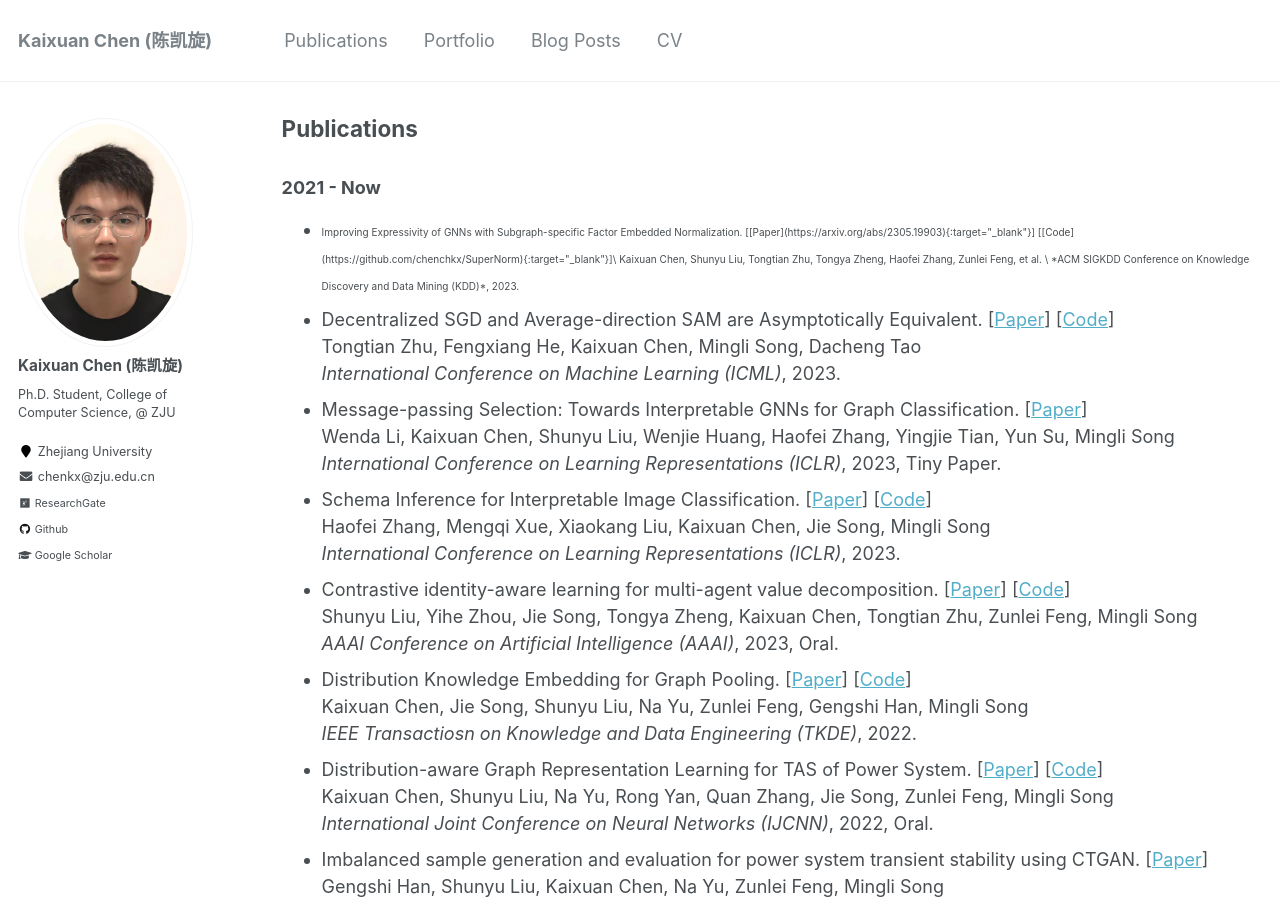
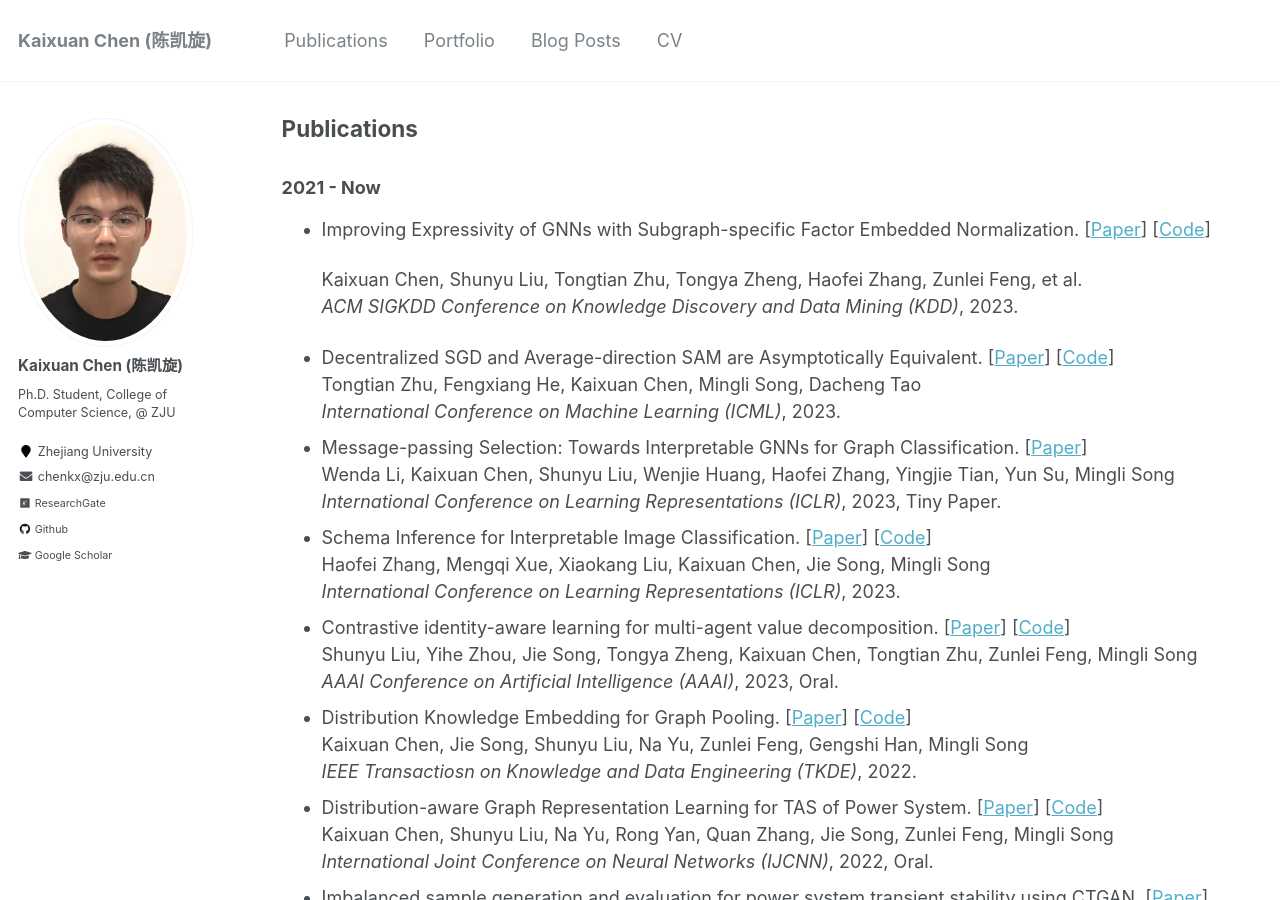
Before and after one commit to chenchkx/chenchkx.github.io, a Jekyll site: the page built from _pages/publications.md, in a window 1280 px wide and 900 px high. Built offline with Jekyll 4.4.1, drawn with Linux system fonts in a browser that asks for light colours; some of the changed lines change nothing that is shown.

Commit message:
recover font-size in md

```diff
--- a/_pages/publications.md
+++ b/_pages/publications.md
@@ -6,13 +6,14 @@ author_profile: true
 redirect_from:
   - /resume
 ---
+## 2021 - Now
+<!-- <p size='1'>一对中括号就可以将文字转换为超链接，如: <a href="">北京</a>，<a href="">上海</a>，<a href="">广州</a>，<a href="">深圳</a></p>\\ -->
 
-## 2021 - Now
+- Improving Expressivity of GNNs with Subgraph-specific Factor Embedded Normalization. [[Paper](https://arxiv.org/abs/2305.19903){:target="_blank"}] [[Code](https://github.com/chenchkx/SuperNorm){:target="_blank"}]\\
+  <!-- Kaixuan Chen, Shunyu Liu, Tongtian Zhu, Ji Qiao, Yun Su, Yingjie Tian, Tongya Zheng, Haofei Zhang, Zunlei Feng, Jingwen Ye, Mingli Song. \\ -->
 
-- <font size="1">Improving Expressivity of GNNs with Subgraph-specific Factor Embedded Normalization. [[Paper](https://arxiv.org/abs/2305.19903){:target="_blank"}] [[Code](https://github.com/chenchkx/SuperNorm){:target="_blank"}]\\
-  <!-- Kaixuan Chen, Shunyu Liu, Tongtian Zhu, Ji Qiao, Yun Su, Yingjie Tian, Tongya Zheng, Haofei Zhang, Zunlei Feng, Jingwen Ye, Mingli Song. \\ -->
   Kaixuan Chen, Shunyu Liu, Tongtian Zhu, Tongya Zheng, Haofei Zhang, Zunlei Feng, et al. \\
-  *ACM SIGKDD Conference on Knowledge Discovery and Data Mining (KDD)*, 2023.</font>
+  *ACM SIGKDD Conference on Knowledge Discovery and Data Mining (KDD)*, 2023.
 - Decentralized SGD and Average-direction SAM are Asymptotically Equivalent. [[Paper](https://arxiv.org/abs/2306.02913){:target="_blank"}] [[Code](https://github.com/Raiden-Zhu/ICML-2023-DSGD-and-SAM){:target="_blank"}]\\
   Tongtian Zhu, Fengxiang He, Kaixuan Chen, Mingli Song, Dacheng Tao \\
   *International Conference on Machine Learning (ICML)*, 2023.
```
